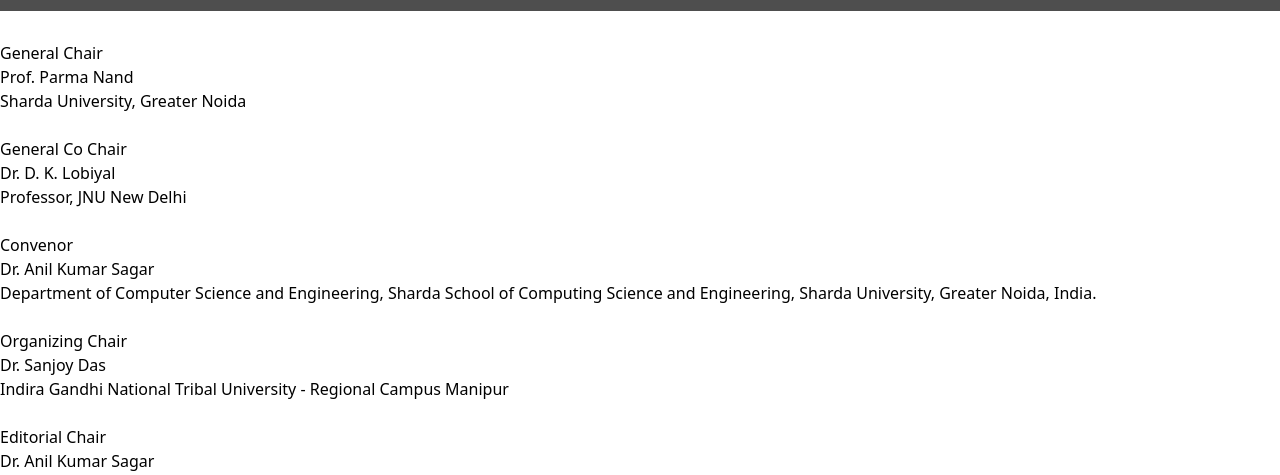
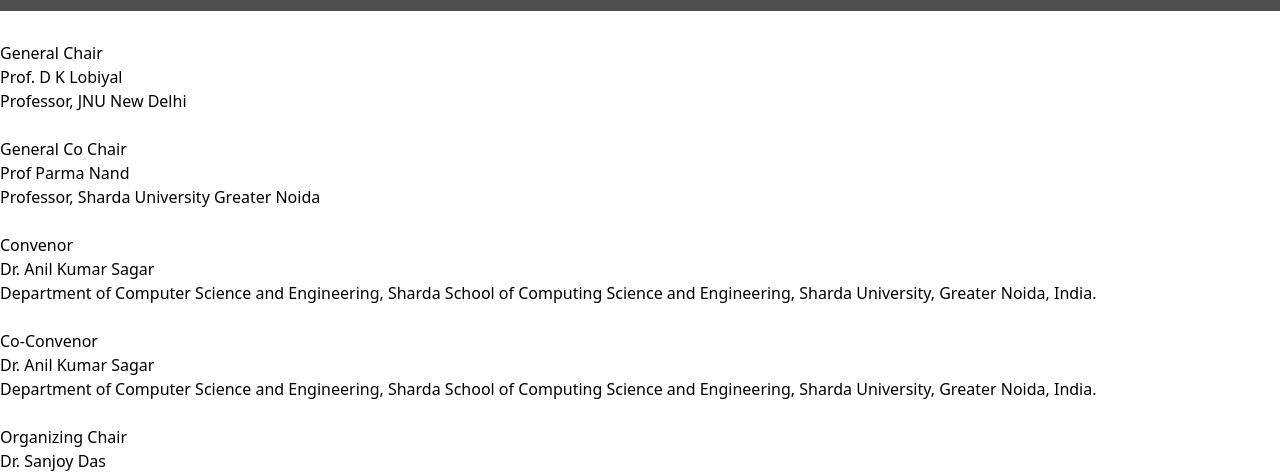
Before and after one commit to rish527/Conference-Site, a React (Vite) app: page /commitee in a window 1280 px wide. Shown: the part 821-1296 px from the top of the page. Built offline with nearby package versions, Linux system fonts and the light colour scheme; grey boxes are pictures that could not be loaded.

Commit message:
Update commitee.js

```diff
--- a/src/Data/commitee.js
+++ b/src/Data/commitee.js
@@ -3,8 +3,8 @@
         head:"General Chair",
         members:[
             {   profilePic:"https://estsd2025.sirsd.com/assets/profile-images/Prof-ram-ji-prasad.jpg",
-                name:"Prof. Parma Nand",
-                university:"Sharda University, Greater Noida",
+                name:"Prof. D K Lobiyal",
+                university:"Professor, JNU New Delhi",
             },
 
 
@@ -15,8 +15,8 @@
         head:"General Co Chair",
         members:[
             {   profilePic:"https://estsd2025.sirsd.com/assets/profile-images/Prof-ram-ji-prasad.jpg",
-                name:"Dr. D. K. Lobiyal",
-                university:"Professor, JNU New Delhi",
+                name:"Prof Parma Nand",
+                university:"Professor, Sharda University Greater Noida",
             },
 
 
@@ -25,6 +25,16 @@
     },
     {
         head:"Convenor",
+        members:[
+            {   profilePic:"https://estsd2025.sirsd.com/assets/profile-images/Prof-ram-ji-prasad.jpg",
+                name:"Dr. Anil Kumar Sagar",
+                university:"Department of Computer Science and Engineering, Sharda School of Computing Science and Engineering, Sharda University, Greater Noida, India.",
+            },
+
+        ]
+    },
+    {
+        head:"Co-Convenor",
         members:[
             {   profilePic:"https://estsd2025.sirsd.com/assets/profile-images/Prof-ram-ji-prasad.jpg",
                 name:"Dr. Anil Kumar Sagar",
```
